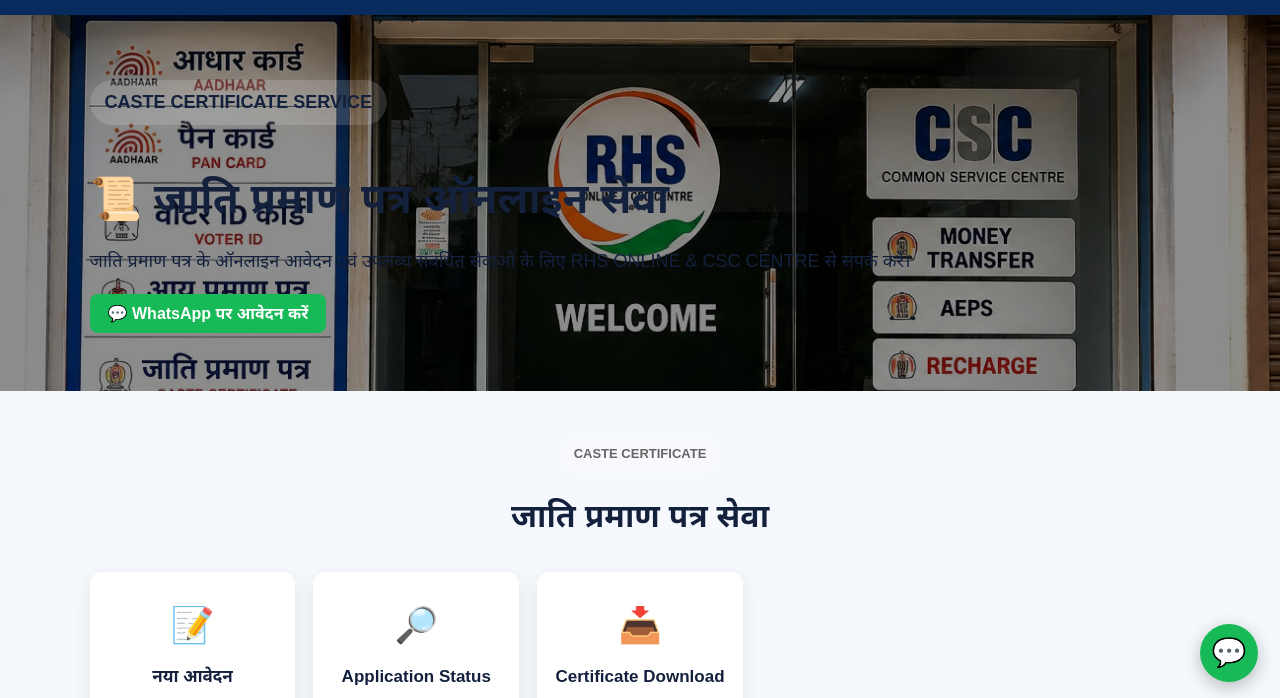
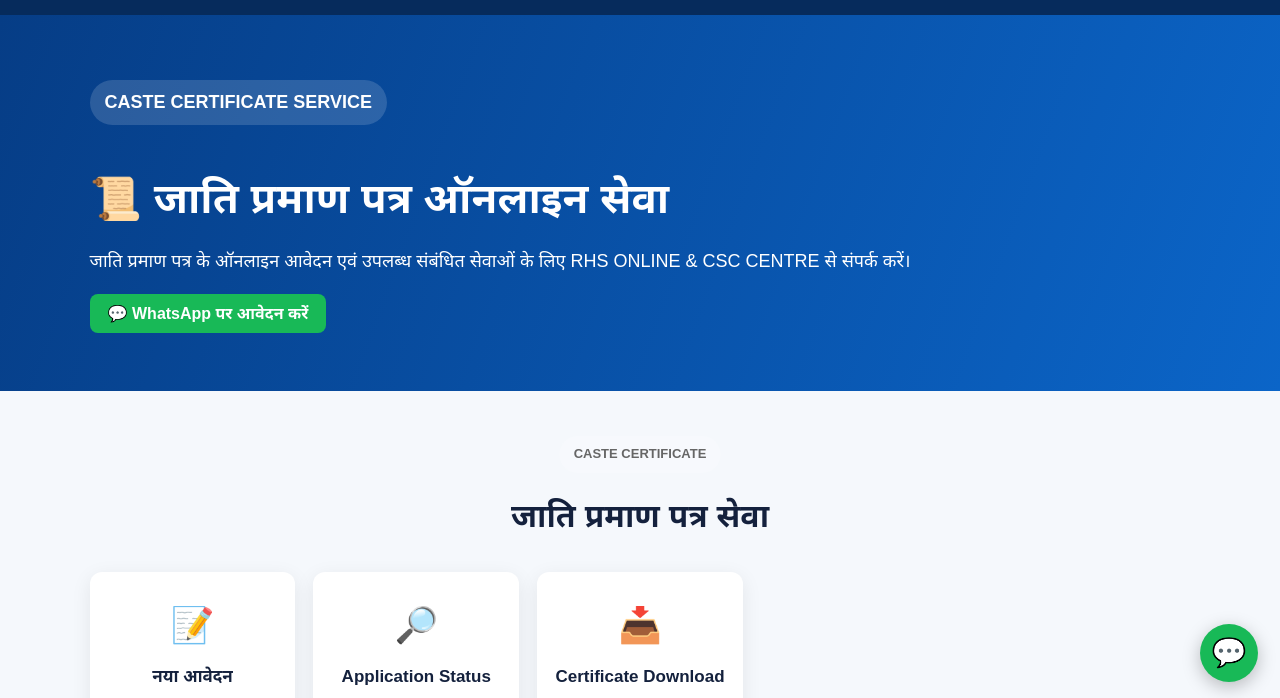
Before and after one commit to rhsonline/rhsonline, a plain HTML site: page caste.html in a window 1280 px wide. Shown: the part 96-794 px from the top of the page. Drawn offline with Linux system fonts and the light colour scheme.

Commit message:
Update style.css

```diff
--- a/style.css
+++ b/style.css
@@ -650,7 +650,8 @@
 }/* SERVICE PAGE */
 
 .service-hero {
-    background: linear-gradient(rgba(0,0,0,0.45), rgba(0,0,0,0.45)), url("./shop.jpg") center center / cover no-repeat;
+    background: linear-gradient(110deg, #063d86, #0b65c8);
+    color: white;
     padding: 65px 7%;
 }
 
```
